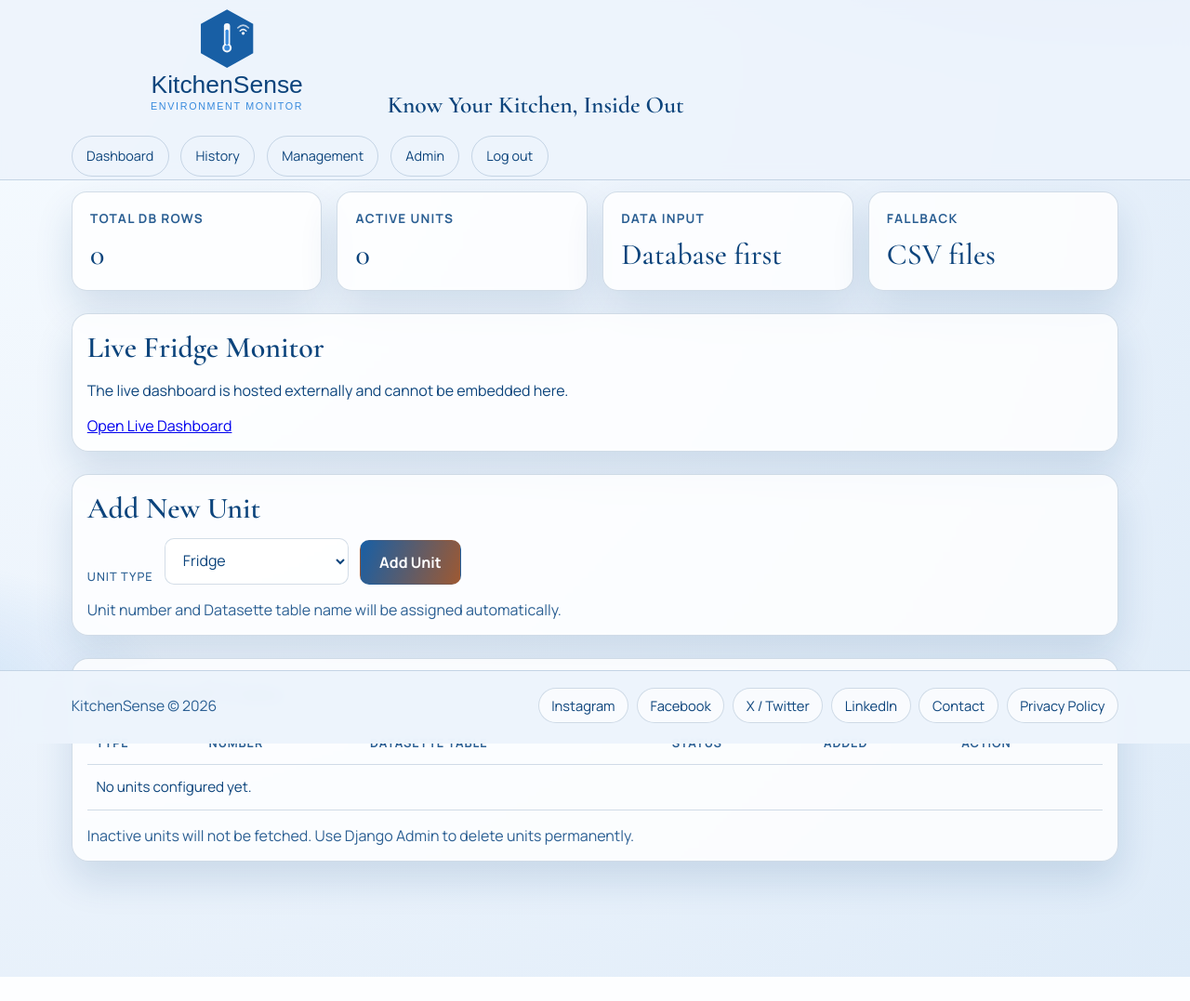
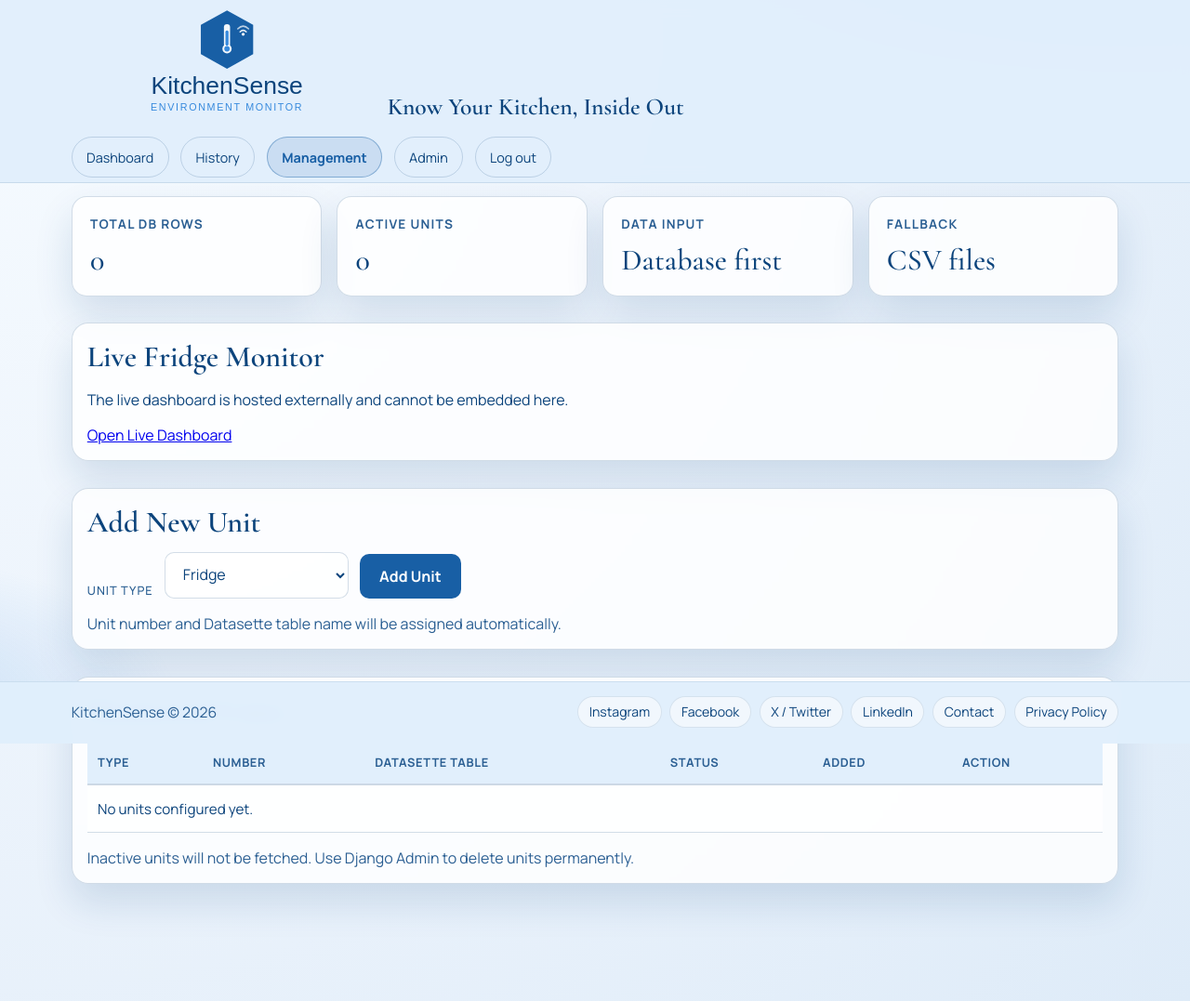
Before and after one commit to ConorWant/kitchenEnvironmentGroupProject, a Django app: page /management/ in a window 1280 px wide. Shown: the whole page at 93% size. Before the commit the page ends 1051 px from the top, so only its background shows below. Run offline with Django 4.2, Linux system fonts and the light colour scheme; the visitor is signed in with stand-in values (Sample User, id 1); data that the repository does not hold is empty.

Commit message:
Changed some design aspects

```diff
--- a/static/css/site.css
+++ b/static/css/site.css
@@ -45,12 +45,12 @@ body {
     flex-wrap: wrap;
     justify-content: space-between;
     gap: 1.25rem;
-    padding: 0.35rem 6vw 0.2rem;
-    border-bottom: 1px solid var(--line);
+    padding: 0.45rem 6vw 0.3rem;
+    border-bottom: 1px solid rgba(12, 68, 124, 0.12);
     position: sticky;
     top: 0;
     z-index: 1000;
-    background: rgba(237, 244, 252, 0.92);
+    background: rgba(225, 239, 252, 0.95);
     backdrop-filter: blur(8px);
 }
 
@@ -102,7 +102,14 @@ body {
     display: flex;
     align-items: center;
     justify-content: center;
-    transition: all 0.25s ease;
+    transition: transform 0.25s ease, color 0.25s ease, border-color 0.25s ease, background-color 0.25s ease;
+}
+
+.site-nav a.nav-active {
+    background: rgba(24, 95, 165, 0.12);
+    border-color: rgba(24, 95, 165, 0.4);
+    color: var(--accent);
+    font-weight: 700;
 }
 
 .nav-logout {
@@ -119,15 +126,15 @@ body {
 }
 
 .shell {
-    padding: 0.75rem 6vw;
+    padding: 0.9rem 6vw;
     display: grid;
-    gap: 1.5rem;
+    gap: 1.8rem;
 }
 
 .site-footer {
     margin-top: 1rem;
-    padding: 1.15rem 6vw 1.35rem;
-    border-top: 1px solid var(--line);
+    padding: 0.95rem 6vw 1.05rem;
+    border-top: 1px solid rgba(12, 68, 124, 0.1);
     display: flex;
     align-items: center;
     justify-content: space-between;
@@ -138,7 +145,7 @@ body {
     right: 0;
     bottom: 0;
     z-index: 900;
-    background: rgba(237, 244, 252, 0.96);
+    background: rgba(225, 239, 252, 0.97);
     backdrop-filter: blur(8px);
 }
 
@@ -158,18 +165,19 @@ body {
 .footer-nav a {
     text-decoration: none;
     color: var(--ink);
-    border: 1px solid var(--line);
+    border: 1px solid rgba(12, 68, 124, 0.12);
     border-radius: 999px;
-    padding: 0.5rem 0.85rem;
-    font-size: 0.92rem;
-    background: rgba(255, 255, 255, 0.68);
-    transition: all 0.2s ease;
+    padding: 0.42rem 0.72rem;
+    font-size: 0.88rem;
+    background: rgba(255, 255, 255, 0.56);
+    transition: color 0.2s ease, border-color 0.2s ease, background-color 0.2s ease, transform 0.2s ease;
 }
 
 .footer-nav a:hover,
 .footer-nav a:focus-visible {
-    border-color: var(--accent);
+    border-color: rgba(24, 95, 165, 0.45);
     color: var(--accent);
+    background: rgba(24, 95, 165, 0.08);
 }
 
 .toolbar {
@@ -223,19 +231,27 @@ body {
     cursor: pointer;
     border: 1px solid transparent;
     border-radius: 10px;
-    background: linear-gradient(110deg, var(--accent), #9e5932);
+    background: var(--accent);
     color: #fff;
     font: inherit;
     font-size: 16px;
     font-weight: 700;
     padding: 0.75rem 1.25rem;
     min-height: 44px;
-    transition: all 0.2s ease;
+    transition: transform 0.2s ease, background-color 0.2s ease, border-color 0.2s ease, color 0.2s ease;
 }
 
 .filters button:hover,
 .login-form button:hover {
-    filter: brightness(1.05);
+    background: var(--accent-soft);
+}
+
+.filters button:hover,
+.login-form button:hover,
+.footer-nav a:hover,
+.site-nav a:hover,
+.nav-logout:hover {
+    transform: translateY(-1px);
 }
 
 .filters select:focus,
@@ -319,16 +354,33 @@ th,
 td {
     text-align: left;
     border-bottom: 1px solid var(--line);
-    padding: 0.85rem 0.6rem;
+    padding: 0.9rem 0.7rem;
     font-size: 0.95rem;
+}
+
+tbody tr:nth-child(odd) {
+    background: rgba(255, 255, 255, 0.7);
+}
+
+tbody tr:nth-child(even) {
+    background: rgba(225, 239, 252, 0.85);
+}
+
+tbody tr:hover {
+    background: rgba(210, 229, 248, 0.92);
 }
 
 th {
     text-transform: uppercase;
-    letter-spacing: 0.07em;
+    letter-spacing: 0.05em;
     font-size: 0.8rem;
     color: var(--ink-soft);
     font-weight: 600;
+    background: rgba(225, 239, 252, 0.98);
+    border-bottom: 2px solid rgba(12, 68, 124, 0.2);
+    position: sticky;
+    top: 0;
+    z-index: 1;
 }
 
 tr.anomaly {
--- a/templates/base.html
+++ b/templates/base.html
@@ -19,13 +19,13 @@
             <h1 class="brand">Know Your Kitchen, Inside Out</h1>
         </div>
         <nav class="site-nav">
-            <a href="{% url 'monitor:dashboard' %}">Dashboard</a>
-            <a href="{% url 'monitor:history' %}">History</a>
+            <a href="{% url 'monitor:dashboard' %}" class="{% if request.resolver_match.url_name == 'dashboard' %}nav-active{% endif %}">Dashboard</a>
+            <a href="{% url 'monitor:history' %}" class="{% if request.resolver_match.url_name == 'history' %}nav-active{% endif %}">History</a>
             {% if request.user.is_staff %}
-            <a href="{% url 'monitor:management' %}">Management</a>
+            <a href="{% url 'monitor:management' %}" class="{% if request.resolver_match.url_name == 'management' %}nav-active{% endif %}">Management</a>
             {% endif %}
             {% if request.user.is_staff %}
-            <a href="{% url 'admin:index' %}">Admin</a>
+            <a href="{% url 'admin:index' %}" class="{% if request.resolver_match.namespace == 'admin' %}nav-active{% endif %}">Admin</a>
             {% endif %}
             <form method="post" action="{% url 'logout' %}" style="display:inline;">
                 {% csrf_token %}
--- a/templates/monitor/history.html
+++ b/templates/monitor/history.html
@@ -76,7 +76,10 @@
         {% endif %}
     </div>
     {% else %}
-    <p>No readings available for this filter.</p>
+    <div class="empty-state panel">
+        <h3>No readings found</h3>
+        <p>No readings available for this filter.</p>
+    </div>
     {% endif %}
 </section>
 {% endblock %}
```
Also changed, not shown: other parts of static/css/site.css (+26 -7 lines).
